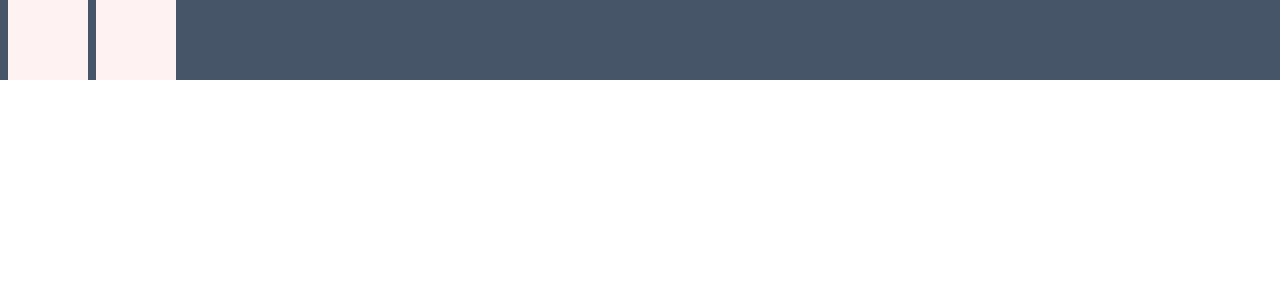
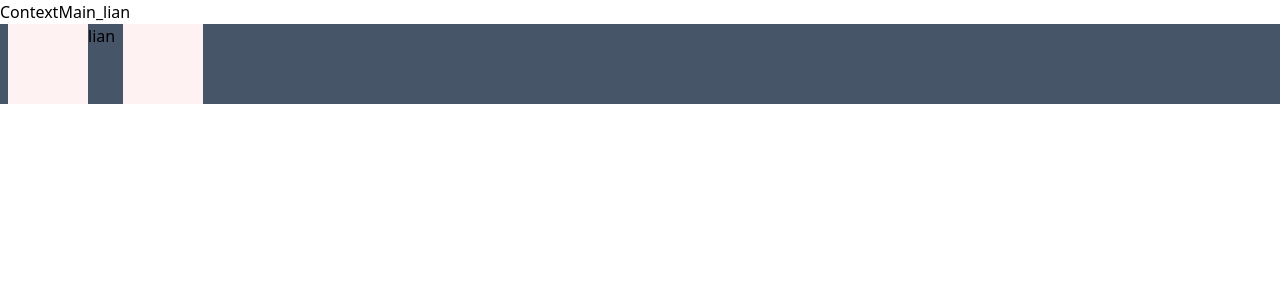
Before and after one commit to zeroskylian/react-vite-ts-zustand, a React (Vite) app: page / in a window 1280 px wide. Shown: the top 300 px of the page. Built offline with nearby package versions, Linux system fonts and the light colour scheme.

Commit message:
废弃代码处理

```diff
--- a/src/App.tsx
+++ b/src/App.tsx
@@ -1,14 +1,16 @@
 import React, { useRef } from 'react';
 import { BearContext, createBearStore } from './store/context/react_context';
 import Main from './component/Main';
+import ContextMain from './component/ContextMain';
 
 function App() {
   const store = useRef(createBearStore()).current;
   return (
     <div>
       <BearContext.Provider value={store}>
-        <Main />
+        <ContextMain />
       </BearContext.Provider>
+      <Main />
     </div>
   );
 }
--- /dev/null
+++ b/src/component/ContextMain.tsx
@@ -0,0 +1,10 @@
+import React from 'react';
+import { useBearContext } from '@/store/context/react_context_component';
+import { getName } from '@/store';
+
+function ContextMain() {
+  const store = useBearContext(getName);
+  return <div>ContextMain_{store}</div>;
+}
+
+export default ContextMain;
--- a/src/component/Main.tsx
+++ b/src/component/Main.tsx
@@ -1,10 +1,14 @@
 import React from 'react';
+import { useAppStore, getName } from '@/store';
+import { shallow } from 'zustand/shallow';
 
 function Main() {
+  const name = useAppStore(getName, shallow);
   return (
     <div className="relative">
       <div className="h-20 bg-slate-600 flex">
         <div className="w-20 h-15 bg-red-50 ml-2 "></div>
+        <div className="font-medium">{name}</div>
         <div className="w-20 h-15 bg-red-50 ml-2"></div>
       </div>
     </div>
--- a/src/store/context/react_context_component.tsx
+++ b/src/store/context/react_context_component.tsx
@@ -1,6 +1,6 @@
 import React, { useRef, PropsWithChildren, useContext } from 'react';
 import { createBearStore, BearContext, BearStore } from './react_context';
-import { useStore } from 'zustand';
+import { useStoreWithEqualityFn } from 'zustand/traditional';
 import { Store } from '..';
 
 export const Provider = ({ children }: PropsWithChildren) => {
@@ -21,7 +21,7 @@ export function useBearContext<T>(
 ): T {
   const store = useContext(BearContext);
   if (!store) throw new Error('Missing BearContext.Provider in the tree');
-  return useStore(store, selector, equalityFn);
+  return useStoreWithEqualityFn(store, selector, equalityFn);
 }
 
 /*
--- a/src/store/createStore.ts
+++ b/src/store/createStore.ts
@@ -1,7 +1,6 @@
 import type { State } from './initialState';
 import { initialState } from './initialState';
-import { create } from 'zustand';
-
+import { createWithEqualityFn } from 'zustand/traditional';
 export interface Action {
   increaseCount: (by: number) => void;
   asyncIncreaseCount: (by: number) => void;
@@ -10,7 +9,7 @@ export interface Action {
 
 export type Store = State & Action;
 
-export const useStore = create<Store>((set, get) => ({
+export const useAppStore = createWithEqualityFn<Store>((set, get) => ({
   ...initialState,
   increaseCount: (count: number) => {
     set((state) => {
--- a/src/store/index.ts
+++ b/src/store/index.ts
@@ -1,4 +1,4 @@
-export { useStore } from './createStore';
+export { useAppStore } from './createStore';
 export type { Store } from './createStore';
 export type { State } from './initialState';
 export * from './selectors';
```
Also changed, not shown: src/store/deprecated/context.ts (renamed from src/store/context/context.ts), src/store/deprecated/zustand-di.ts (renamed from src/store/zustand-di.ts).
